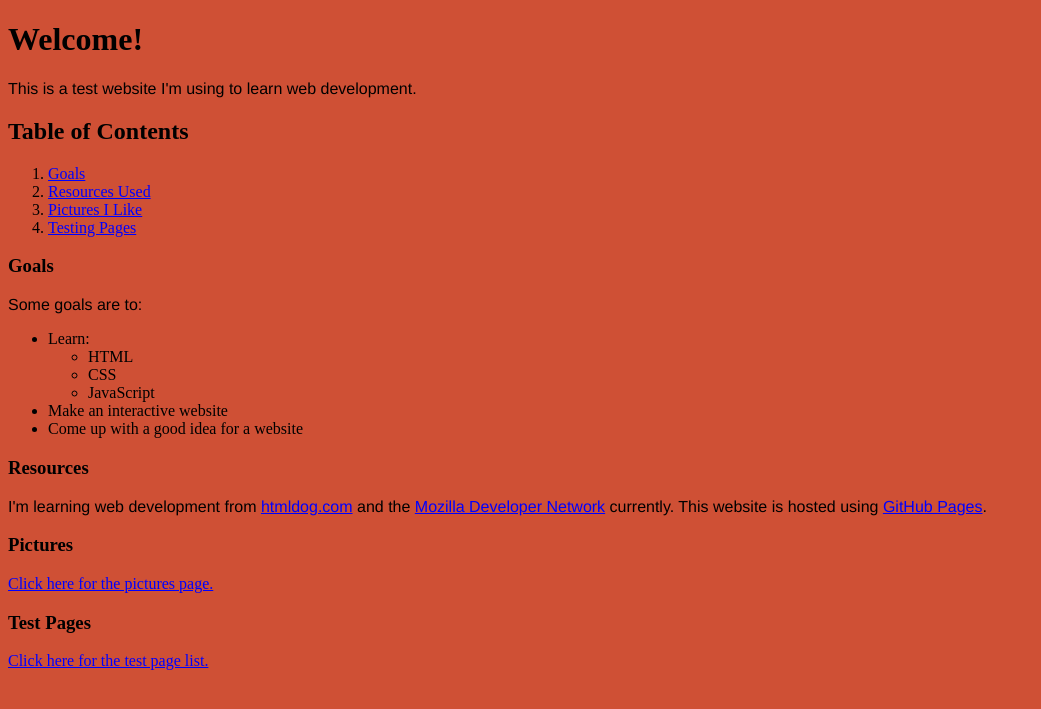
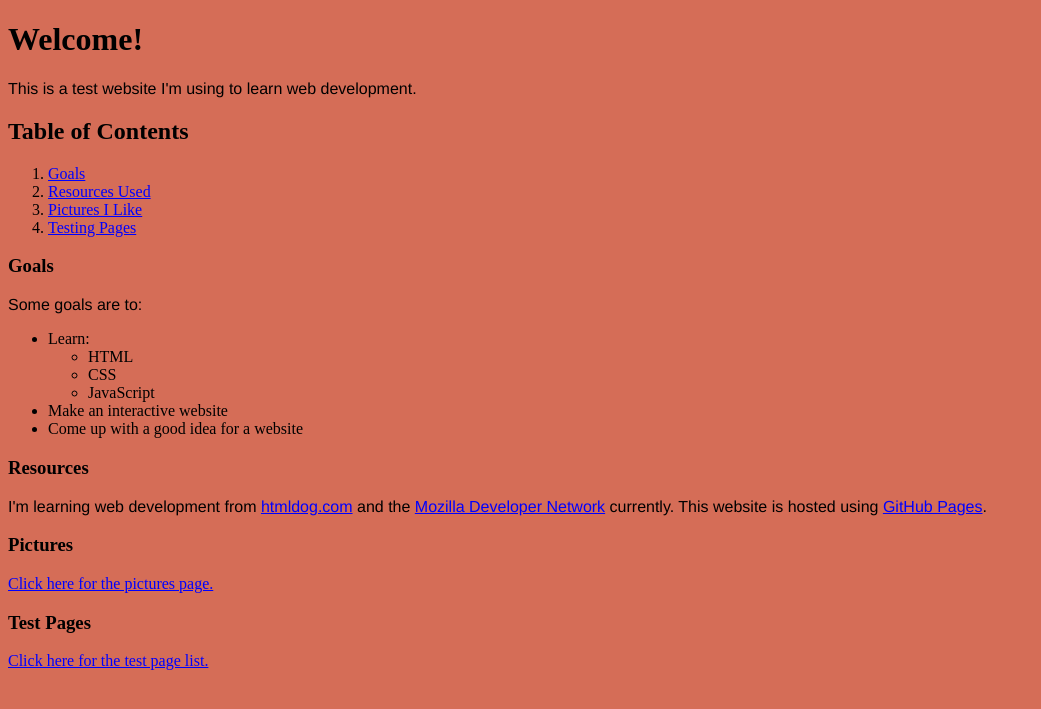
Before and after one commit to henrynine/henrynine.github.io, a PHP site: page / in a window 1280 px wide. Shown: the top 709 px of the page, without its empty margins (0-1041 px from the left). Run offline with PHP 8.4, Linux system fonts and the light colour scheme.

Commit message:
Color adjustment

```diff
--- a/styles.css
+++ b/styles.css
@@ -1,5 +1,5 @@
 body {
-  background-color: rgb(207, 80, 53)
+  background-color: rgba(204, 76, 49, 0.81)
 }
 
 p {
```
